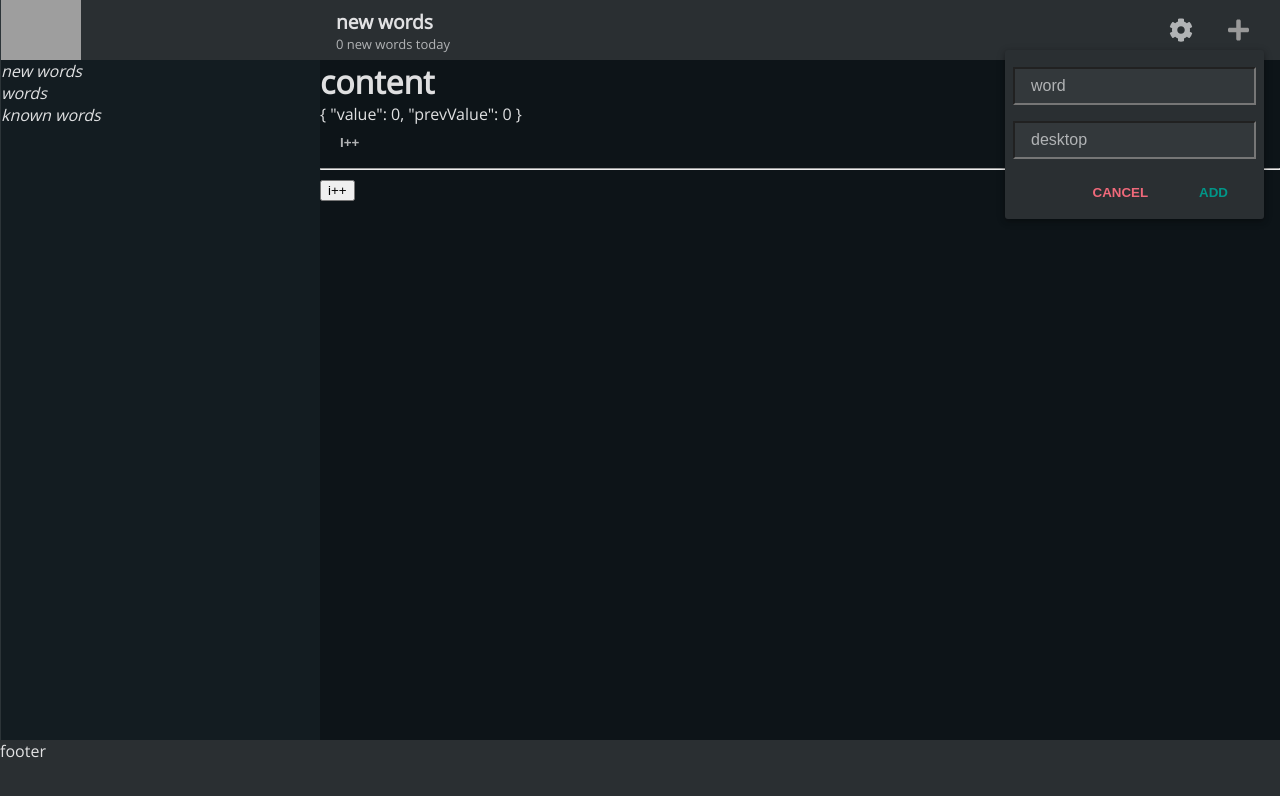
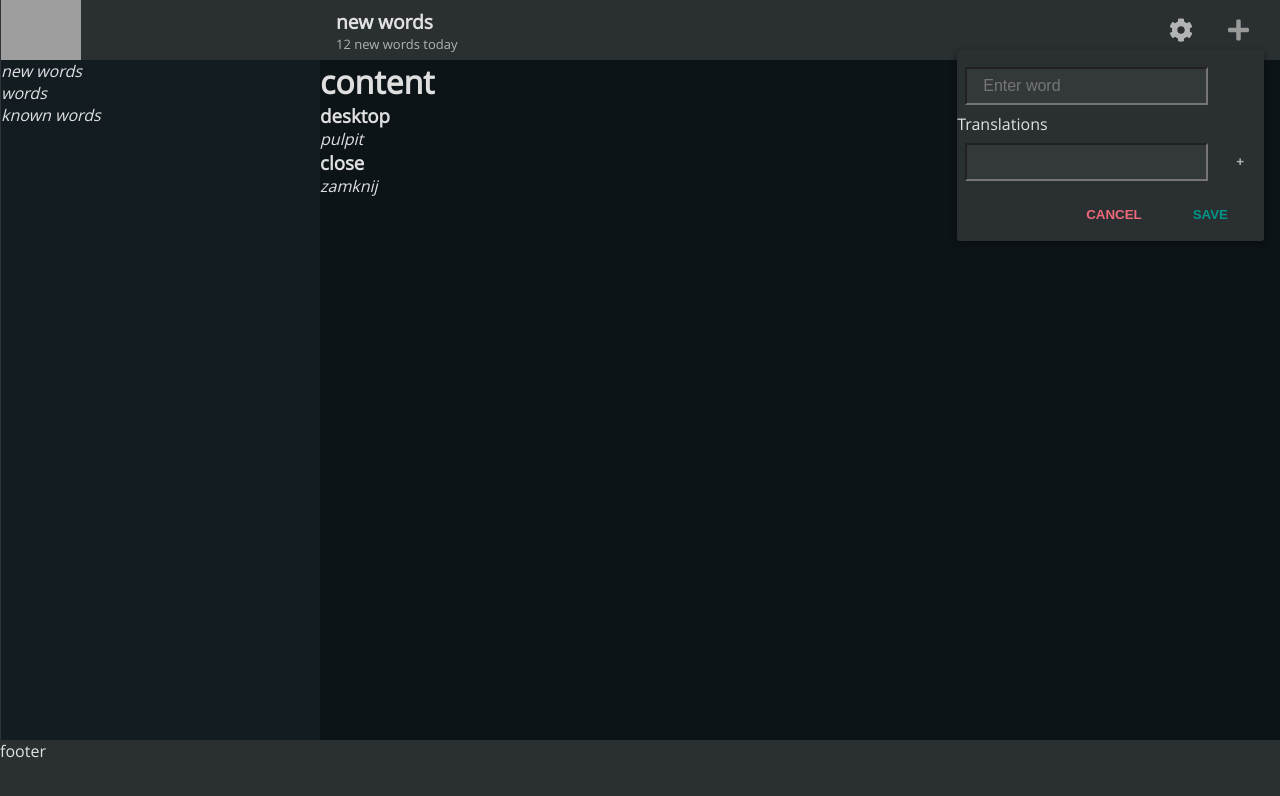
Before and after one commit to UnnamedXAer/lang-words, a React (Create React App) app: page / in a window 1280 px wide. Both pictures are taken after a click on the button 1238 px from the left and 30 px from the top of the page. Shown: the top 796 px of the page. Built offline with nearby package versions, Linux system fonts and the light colour scheme; grey boxes are pictures that could not be loaded.

Commit message:
Add Context

```diff
--- a/src/App.js
+++ b/src/App.js
@@ -1,23 +1,18 @@
-import React, { useState } from 'react';
+import React from 'react';
 import './App.css';
 import { library } from '@fortawesome/fontawesome-svg-core';
 import { faPlus, faCog } from '@fortawesome/free-solid-svg-icons';
 import AppContent from './components/App/AppContent';
+import WordContextProvider from './context/WordsContext';
 
 library.add(faPlus, faCog);
 
-export const CounterContext = React.createContext();
-
 function App() {
-	const [counter, setCounter] = useState({
-		value: 0,
-		prevValue: 0,
-	});
 	return (
 		<div className="app">
-			<CounterContext.Provider value={[counter, setCounter]}>
+			<WordContextProvider>
 				<AppContent />
-			</CounterContext.Provider>
+			</WordContextProvider>
 		</div>
 	);
 }
--- a/src/components/AddWord/AddWord.css
+++ b/src/components/AddWord/AddWord.css
@@ -11,3 +11,14 @@
 .add-word-actions button:first-child {
 	margin-right: 16px;
 }
+
+.add-word-translations-label {
+	display: inline-block;
+}
+
+.add-word-translations-inp-wrapper {
+	display: flex;
+	flex-direction: row;
+	justify-content: center;
+	align-items: center;
+}
--- a/src/components/AddWord/AddWord.js
+++ b/src/components/AddWord/AddWord.js
@@ -1,33 +1,93 @@
-import React, { useState } from 'react';
+import React, { useState, useContext } from 'react';
 import './AddWord.css';
 import Button from '../UI/Button';
 import DropDown from '../UI/DropDown/DropDown';
 import Input from '../UI/Input/Input';
+import { WordsContext } from '../../context/WordsContext';
 
 const AddWord = (props) => {
-	const [word, setWord] = useState('word');
-	const [translation, setTranslation] = useState('desktop');
+	const [word, setWord] = useState('');
+	const [translations, setTranslations] = useState(['']);
+	const [error, setError] = useState(null);
 	const [loading, setLoading] = useState(false);
+	const [state, dispatch] = useContext(WordsContext);
 
 	const valueChangeHandler = (ev) => {
-		if (ev.target.name === 'word') {
-			setWord(ev.target.value);
+		const { value, name } = ev.target;
+		if (name === 'word') {
+			setWord(value);
 		} else {
-			setTranslation(ev.target.value);
+			const idx = +name.split('-')[1];
+			setTranslations((prevState) => {
+				const updatedState = [...prevState];
+				if (updatedState[idx] !== undefined) {
+					updatedState[idx] = value;
+				} else {
+					updatedState.push(value);
+				}
+				return updatedState;
+			});
 		}
 	};
 
-	const cancelHandler = () => {
-		setLoading(false);
+	const cancelHandler = () => closePanel();
+
+	const closePanel = () => {
 		props.onClose();
+		setError(null);
+		setWord('');
+		setTranslations(['']);
 	};
 
-	const submitHandler = (ev) => {
+	const addWord = (word, translations) =>
+		new Promise((resolve, reject) => {
+			setTimeout(() => {
+				dispatch({
+					type: 'ADD_WORD',
+					payload: {
+						word,
+						translations,
+					},
+				});
+				resolve();
+			}, 2000);
+		});
+
+	const submitHandler = async (ev) => {
+		const newWord = word.trim();
+		if (
+			state.words.findIndex((x) => x.word.toLowerCase() === newWord.toLowerCase()) >
+			-1
+		) {
+			return setError('Word exists');
+		}
+		const newWordTranslations = [];
+		for (let i = 0; i < translations.length; i++) {
+			const wordTranslation = translations[i].trim();
+			if (
+				wordTranslation !== '' &&
+				newWordTranslations.findIndex(
+					(x) => x.toLowerCase() === wordTranslation.toLowerCase()
+				) === -1
+			) {
+				newWordTranslations.push(wordTranslation);
+			}
+		}
+
+		if (newWordTranslations.length === 0) {
+			return setError('Enter at least one translation');
+		}
+
+		setError(null);
 		setLoading(true);
-		setTimeout(() => {
-			props.onClose();
+
+		try {
+			await addWord(newWord, translations);
+			closePanel();
+		} catch (err) {
+			setError(err.toString());
 			setLoading(false);
-		}, 1000);
+		}
 	};
 
 	return (
@@ -35,22 +95,52 @@ const AddWord = (props) => {
 			<Input
 				name="word"
 				value={word}
+				autoComplete={'false'}
+				autoCorrect={'false'}
+				autoCapitalize={'false'}
 				onChange={valueChangeHandler}
 				placeholder="Enter word"
 			/>
-			<Input
-				name="translation"
-				value={translation}
-				onChange={valueChangeHandler}
-				placeholder="Enter translation"
-			/>
+			<fieldset>
+				<label className="add-word-translations-label">Translations</label>
+				{translations.map((value, i) => (
+					<span key={i} className="add-word-translations-inp-wrapper">
+						<Input
+							autoComplete={'false'}
+							autoCorrect={'false'}
+							autoCapitalize={'false'}
+							name={'translation-' + i}
+							value={value}
+							onChange={valueChangeHandler}
+						/>
+						<Button
+							onClick={() =>
+								setTranslations((prevState) => {
+									if (translations.length - 1 === i) {
+										return prevState.concat('');
+									} else {
+										const updatedState = [...prevState];
+										updatedState.splice(i, 1);
+										return updatedState;
+									}
+								})
+							}
+						>
+							{translations.length - 1 === i ? '+' : '-'}
+						</Button>
+					</span>
+				))}
+			</fieldset>
 			<div className="add-word-actions">
-				<Button btnType="danger" onClick={cancelHandler}>
+				<Button btnType="danger" onClick={cancelHandler} disabled={loading}>
 					Cancel
 				</Button>
 				<Button btnType="success" onClick={submitHandler} loading={loading}>
-					Add
+					Save
 				</Button>
+			</div>
+			<div>
+				<p>{error}</p>
 			</div>
 		</DropDown>
 	);
--- a/src/components/Header/Header.js
+++ b/src/components/Header/Header.js
@@ -1,21 +1,17 @@
-import React, { useState, useContext } from 'react';
+import React, { useState } from 'react';
 import './Header.css';
 import { FontAwesomeIcon } from '@fortawesome/react-fontawesome';
 import Button from '../UI/Button';
 import AddWord from '../AddWord/AddWord';
-import { CounterContext } from '../../App';
 
 const Header = () => {
 	const [addWordOpen, setAddWordOpen] = useState(false);
-	const [counter] = useContext(CounterContext);
 
 	return (
 		<header className="header">
 			<div className="header-title">
 				<span className="header-title-text">new words</span>
-				<span className="header-title-caption">
-					{counter.value} new words today
-				</span>
+				<span className="header-title-caption">{12} new words today</span>
 			</div>
 			<div className="header-actions">
 				<span>
--- a/src/components/UI/DropDown/DropDown.js
+++ b/src/components/UI/DropDown/DropDown.js
@@ -11,17 +11,28 @@ const DropDown = ({ open, children, onClose, className }) => {
 			}
 		};
 
+		const keyPressHandler = (ev) => {
+			console.log(ev.keyCode);
+			if (ev.keyCode === 27) {
+				onClose();
+			}
+		};
+		const element = ref.current;
 		if (open) {
 			document.addEventListener('click', clickOutsideHandler);
+			element.addEventListener('keypress', keyPressHandler);
 		}
 
 		return () => {
 			document.removeEventListener('click', clickOutsideHandler);
+			element.addEventListener('keypress', keyPressHandler);
 		};
 	}, [onClose, open]);
 
 	return (
 		<div
+			tabIndex={1}
+
 			ref={ref}
 			className={['drop-down', open ? 'drop-down-open' : '', className].join(' ')}
 		>
--- a/src/components/WorkSection/WorkSection.js
+++ b/src/components/WorkSection/WorkSection.js
@@ -1,27 +1,24 @@
 import React, { useContext } from 'react';
 import './WorkSection.css';
-import { CounterContext } from '../../App';
 import Button from '../UI/Button';
+import { WordsContext } from '../../context/WordsContext';
 
 const WorkSection = () => {
-	const [counter, setCounter] = useContext(CounterContext);
+	const [state] = useContext(WordsContext);
 
 	return (
 		<main className="work-section">
 			<h1>content</h1>
-			<p>{JSON.stringify(counter, null, '\t')}</p>
-			<Button
-				onClick={() => {
-					setCounter((prevState) => ({
-						value: prevState.value + 1,
-						prevValue: prevState.value,
-					}));
-				}}
-			>
-				i++
-			</Button>
-			<hr />
-			<button>i++</button>
+			{state.words.map((word) => (
+				<section key={word.word}>
+					<h3>{word.word}</h3>
+					<ul>
+						{word.translations.map((translation) => (
+							<li key={translation}>{translation}</li>
+						))}
+					</ul>
+				</section>
+			))}
 		</main>
 	);
 };
--- /dev/null
+++ b/src/context/WordsContext.js
@@ -0,0 +1,88 @@
+import React, { useReducer } from 'react';
+
+export const WordsContext = React.createContext();
+
+// const initialState = { firstLang: null, secondLang: null, words: [] };
+const initialState = {
+	firstLang: 'en',
+	secondLang: 'pl',
+	words: [
+		{
+			word: 'desktop',
+			translations: ['pulpit'],
+			createAt: '2020-07-24T08:52:27.644Z',
+			acknowledges: [],
+			known: false,
+		},
+		{
+			word: 'close',
+			translations: ['zamknij'],
+			createAt: '2020-07-24T08:52:48.780Z',
+			acknowledges: [],
+			known: false,
+		},
+	],
+};
+
+const reducer = (state, action) => {
+	switch (action.type) {
+		case 'ADD_WORD': {
+			const { word, translations, id } = action.payload;
+			const updatedWords = state.words.concat({
+				id,
+				word,
+				translations: [...translations],
+				createAt: new Date(),
+				acknowledges: [],
+				known: false,
+			});
+			return {
+				...state,
+				words: updatedWords,
+			};
+		}
+		case 'ACKNOWLEDGE_WORD': {
+			const { id } = action.payload;
+			const updatedWords = [...state.words];
+			const idx = updatedWords.findIndex((x) => x.id === id);
+			updatedWords[idx] = {
+				...updatedWords[idx],
+				acknowledges: updatedWords[idx].acknowledges.concat(new Date()),
+			};
+
+			return { ...state, words: updatedWords };
+		}
+		case 'MARK_AS_KNOWN': {
+			const { id } = action.payload;
+			const updatedWords = [...state.words];
+			const idx = updatedWords.findIndex((x) => x.id === id);
+			updatedWords[idx] = {
+				...updatedWords[idx],
+				known: true,
+			};
+
+			return { ...state, words: updatedWords };
+		}
+		case 'UPDATE_WORD': {
+			const { word } = action.payload;
+			const updatedWords = [...state.words];
+			const idx = updatedWords.findIndex((x) => x.id === word.id);
+			updatedWords[idx] = { ...word };
+			return { ...state, words: updatedWords };
+		}
+		default:
+			return state;
+	}
+};
+
+const WordsContextProvider = (props) => {
+	const [state, dispatch] = useReducer(reducer, initialState);
+
+	return (
+		<WordsContext.Provider value={[state, dispatch]}>
+			{props.children}
+		</WordsContext.Provider>
+	);
+};
+
+export default WordsContextProvider;
```
